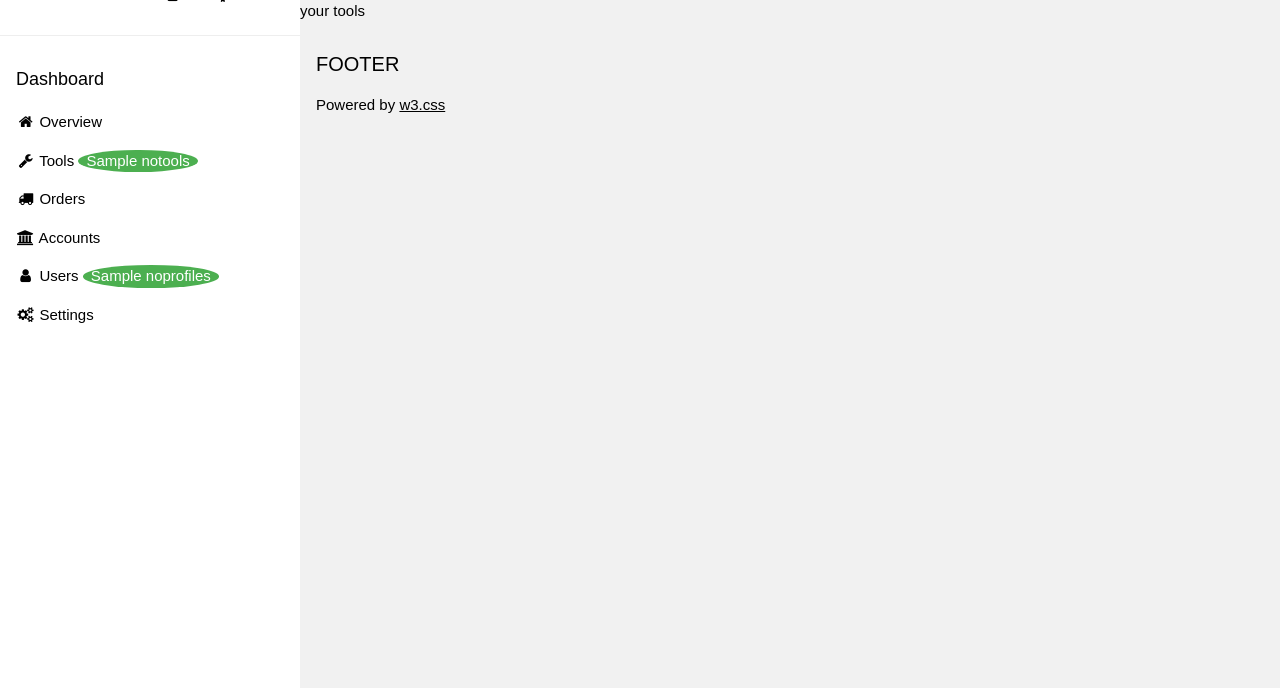
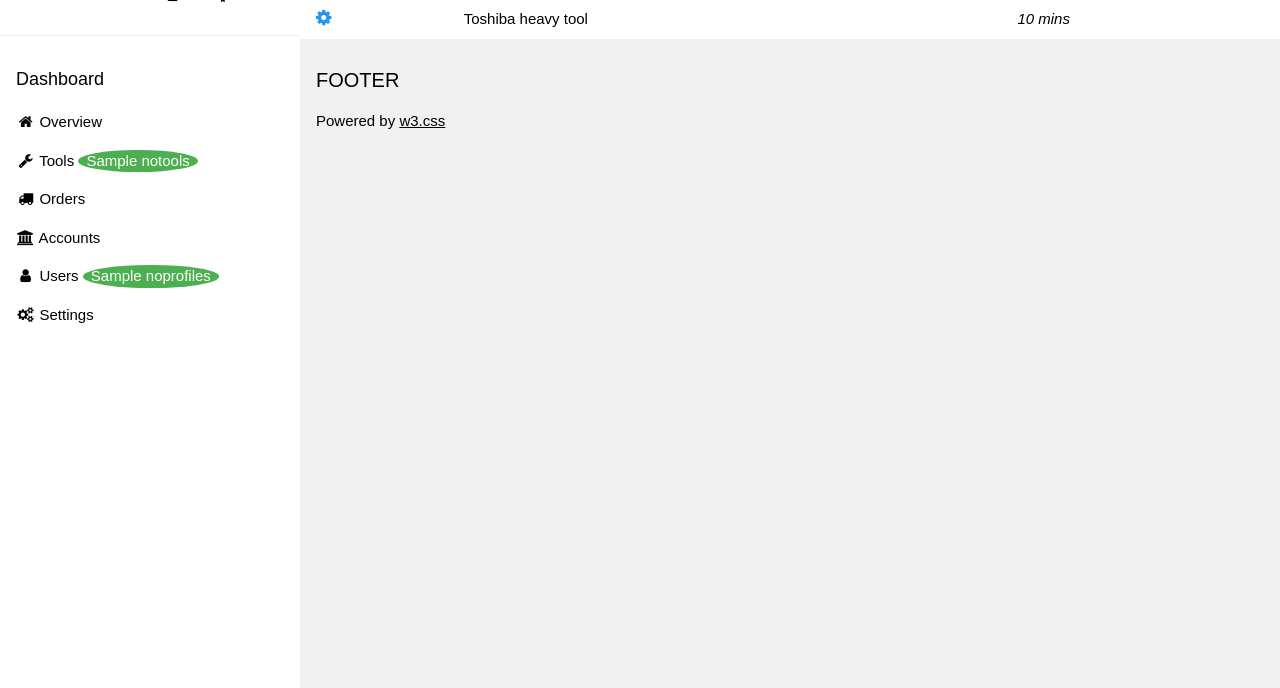
Before and after one commit to ianila/powertools, a Django app: template templates/controlpanel/tools.html in a window 1280 px wide. Shown: the part 112-800 px from the top of the page. Run offline with Django 3.2, Linux system fonts and the light colour scheme; the template is opened without the code that fills it: most values are stand-ins (such as "Sample title", 1, 10 or a date in 2020).

Commit message:
tools: tools template structure

```diff
--- a/templates/controlpanel/tools.html
+++ b/templates/controlpanel/tools.html
@@ -13,8 +13,15 @@
     <h5><b><i class="fa fa-dashboard"></i> Power Tools Control Panel - Tools</b></h5>
   </header>
 
+<table class="w3-table w3-striped w3-white">
+          <tr>
+            <td><i class="fa fa-gear w3-text-blue w3-large"></i></td>
+            <td>Toshiba heavy tool</td>
+            <td><i>10 mins</i></td>
+          </tr>
 
-your tools
+</table>
+
 <!-- Footer -->
   <footer class="w3-container w3-padding-16 w3-light-grey">
     <h4>FOOTER</h4>
```
